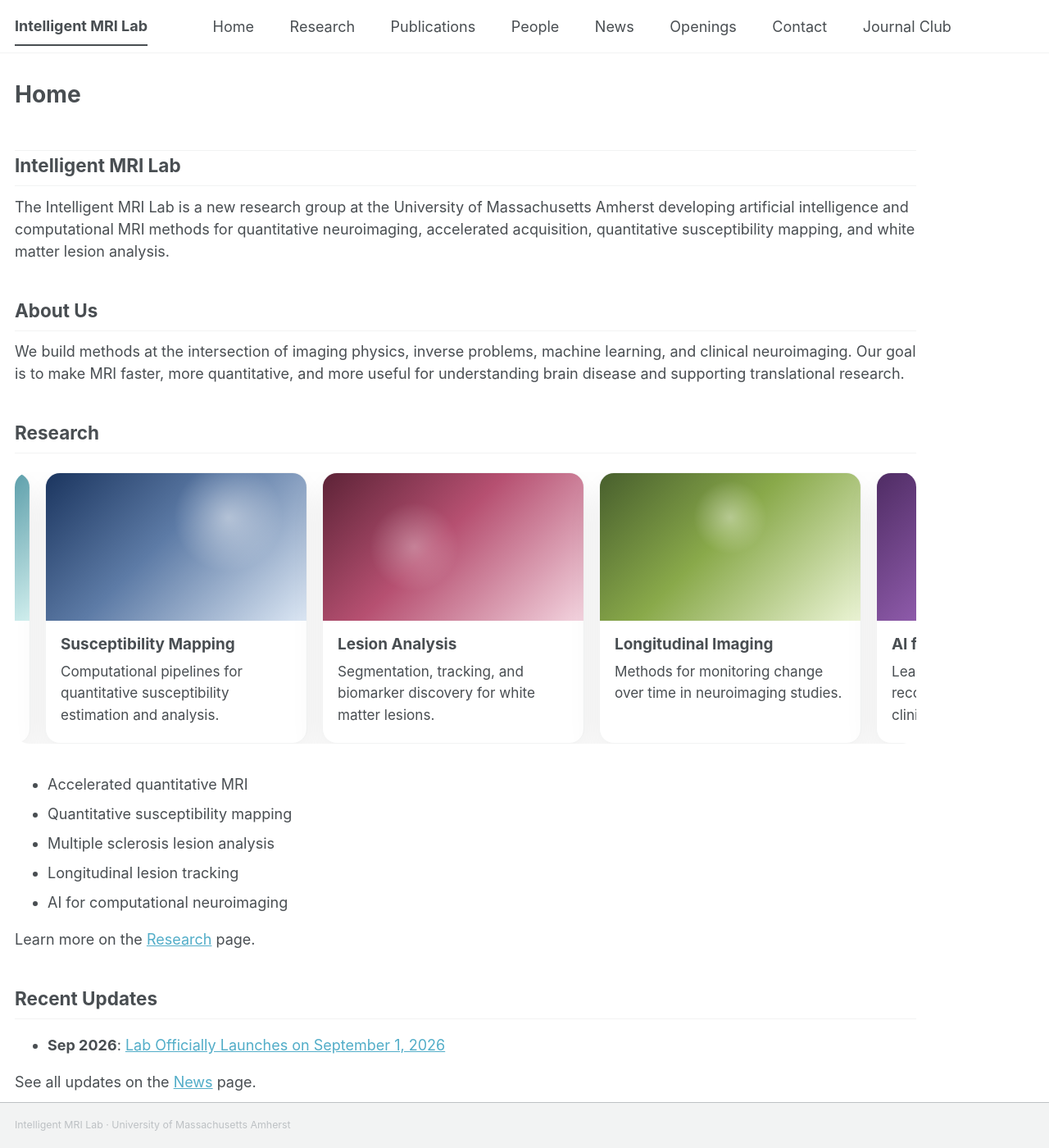
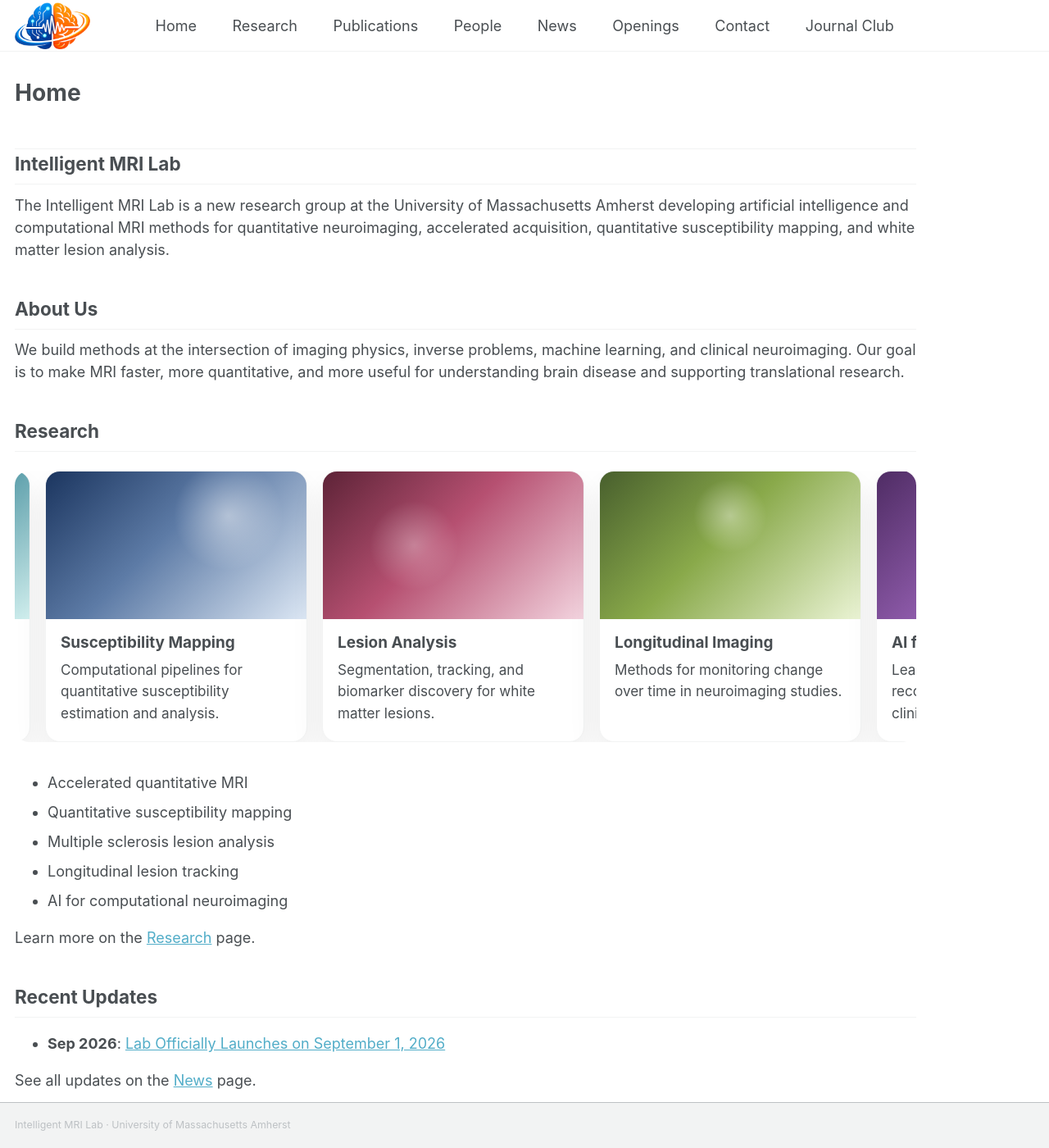
Before and after one commit to Jinwei1209/Jinwei1209.github.io, a Jekyll site: the page built from _pages/about.md, in a window 1280 px wide and 1400 px high. Shown: the whole window at 82% size. Built offline with Jekyll 4.4.1, drawn with Linux system fonts in a browser that asks for light colours; some web fonts are replaced; a script bundle is joined from its source files by our own code; library files that are not in the unit come from our copies.

Commit message:
Update site branding, publications, and homepage content

```diff
--- a/_includes/masthead.html
+++ b/_includes/masthead.html
@@ -6,7 +6,9 @@
         <button><span class="navicon"></span></button>
         <ul class="visible-links">
           <li class="masthead__menu-item masthead__menu-item--lg persist {% if page.url == '/' or page.url == '/index.html' %}selected{% endif %}">
-            <a href="{{ base_path }}/">{{ site.title }}</a>
+            <a href="{{ base_path }}/" class="masthead__site-brand">
+              <img src="{{ base_path }}/images/lab-logo-header.png" alt="Intelligent MRI Lab logo" class="masthead__site-logo">
+            </a>
           </li>
           {% for link in site.data.navigation.main %}
             {% if link.url contains 'http' %}
--- a/_sass/layout/_masthead.scss
+++ b/_sass/layout/_masthead.scss
@@ -27,7 +27,7 @@
   &__inner-wrap {
     @include container;
     @include clearfix;
-    padding: 0.5em 1em;
+    padding: 0.2em 1em;
     font-family: $sans-serif-narrow;
 
     @include breakpoint($x-large) {
@@ -66,6 +66,23 @@
   }
 }
 
+.masthead__site-brand {
+  display: inline-flex;
+  align-items: center;
+  gap: 0.7rem;
+  line-height: 0;
+}
+
+.masthead__site-logo {
+  width: 92px;
+  height: auto;
+  object-fit: contain;
+  flex: 0 0 auto;
+  display: block;
+  margin-top: -6px;
+  margin-bottom: -6px;
+}
+
 .masthead__menu-item.selected a {
   color: var(--global-text-color);
   font-weight: 700;
@@ -74,6 +91,14 @@
   cursor: default; /* Move this here too */
 }
 
+.masthead__menu-item--lg.selected a {
+  border-bottom: none;
+}
+
+.masthead__menu-item--lg.selected a:hover {
+  border-bottom: none;
+}
+
 .masthead__menu-item.selected a:hover {
   color: var(--global-text-color);
   border-bottom: 2px solid var(--global-text-color);
--- a/_sass/layout/_navigation.scss
+++ b/_sass/layout/_navigation.scss
@@ -180,7 +180,7 @@
   a {
     display: block;
     margin: 0 1.21rem;
-    padding: 0.5rem 0;
+    padding: 0.28rem 0;
     color: var(--global-masthead-link-color);
     text-decoration: none;
 
```
Also changed, not shown: Lab_Logo.png (added), images/lab-logo-header.png (added).
